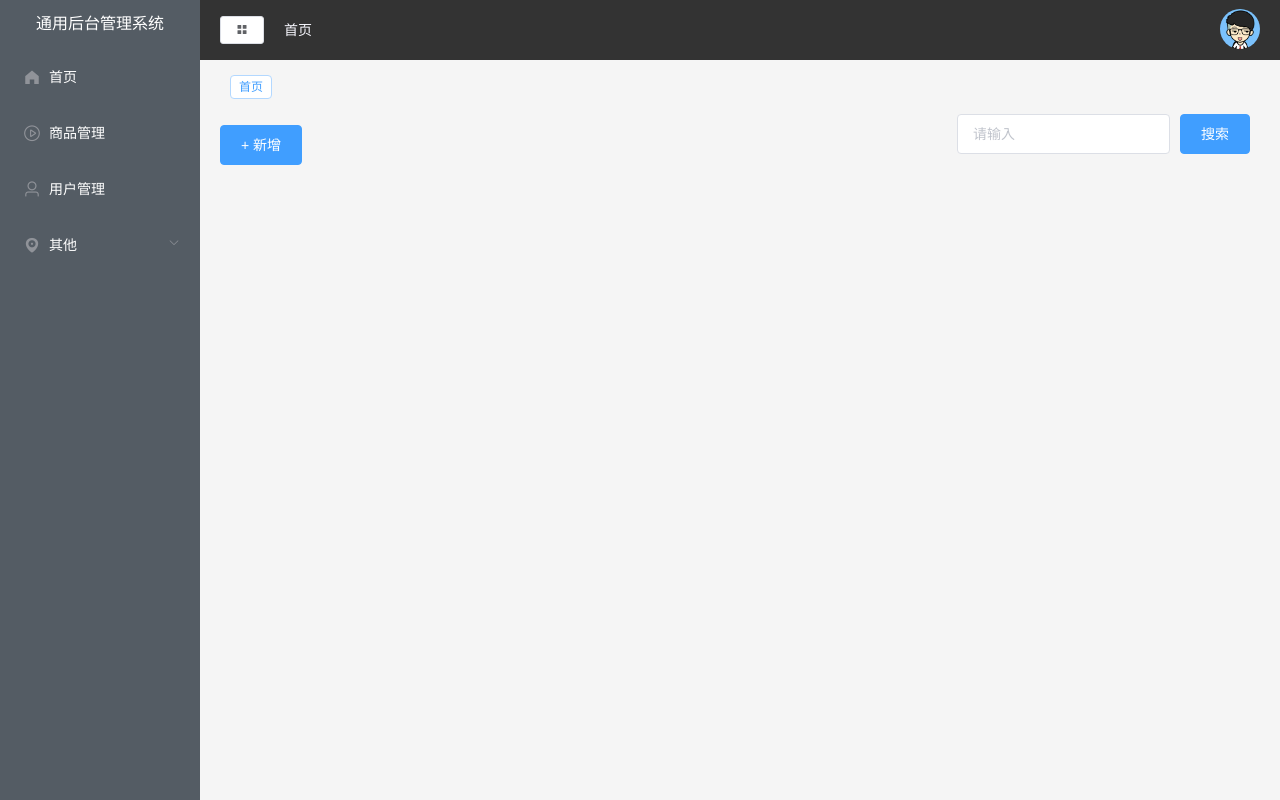
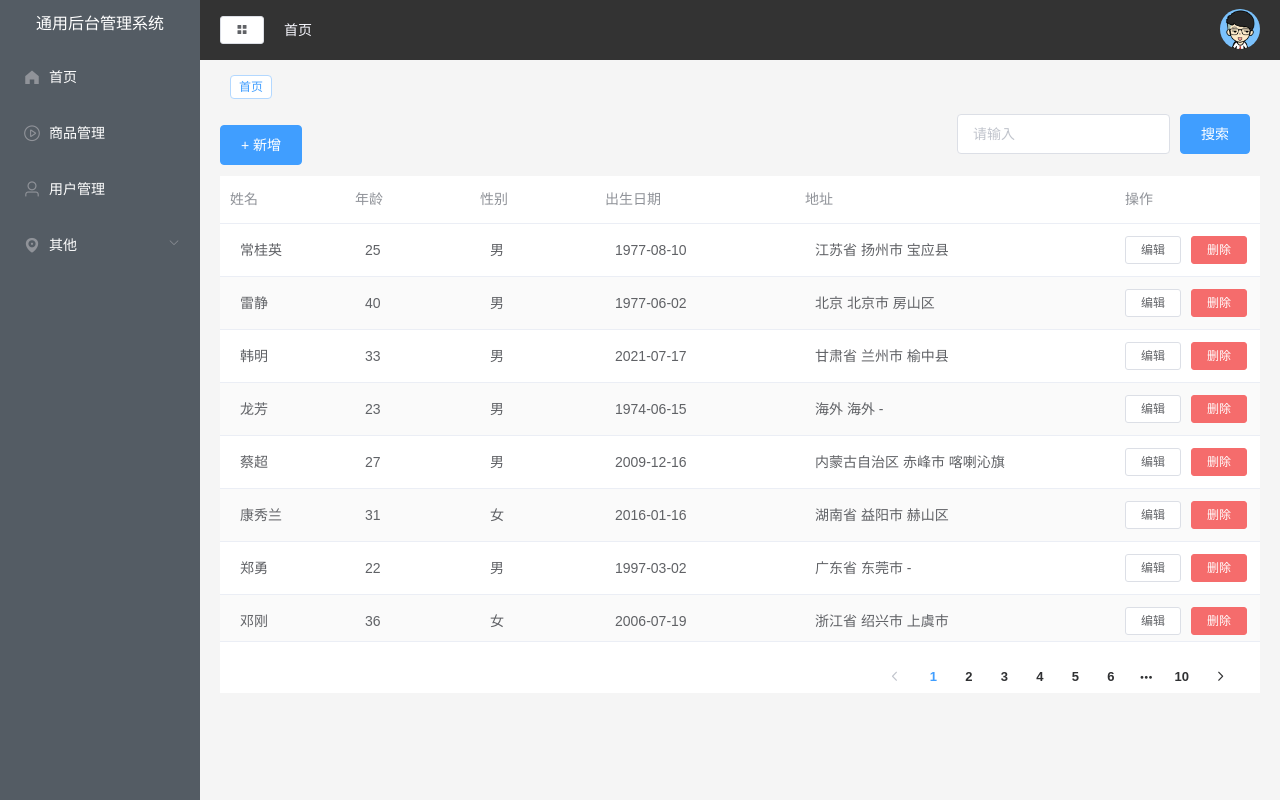
Before and after one commit to xusum/vue-manage, a Vue app: page /user in a window 1280 px wide. Built offline with nearby package versions, Linux system fonts and the light colour scheme.

Commit message:
add user

```diff
--- a/api/data.js
+++ b/api/data.js
@@ -9,9 +9,18 @@
 }
 
 export const getData = () => {
-    return axios .request({
+    return axios.request({
         url: '/home/getData',
         method: 'get',
 
     })
 }
+
+
+export const getUser = (params) => {
+    return axios.request({
+        url: '/user/getUser',
+        method: 'get',
+         params
+    })
+}
--- a/api/mock.js
+++ b/api/mock.js
@@ -7,3 +7,7 @@
 Mock.mock('/home/getData',homeApi.getStatisticalData)
 Mock.mock(/user\/add/,'post',userApi.createUser)
 Mock.mock(/user\/edit/,'post',userApi.updateUser)
+
+Mock.mock(/user\/getUser/, 'get', userApi.getUserList)
+
+Mock.mock(/user\/del/, 'post', userApi.deleteUser)
--- a/src/components/CommonForm.vue
+++ b/src/components/CommonForm.vue
@@ -1,3 +1,4 @@
+<!-- eslint-disable vue/no-mutating-props -->
 <!-- eslint-disable vue/no-parsing-error -->
 <template>
     <el-form ref="form" label-width="100px" :model="form" :inline="inline">
@@ -5,6 +6,7 @@
             <el-input
                 v-if="item.type === 'input'"
                 :placeholder="'请输入' + item.label"
+                eslint-disable-next-line vue
                 v-model="form[item.model]"
             >
             </el-input>
@@ -24,7 +26,6 @@
             <el-select
                 v-if="item.type === 'select'"
                 placeholder="请选择"
-
                 v-model="form[item.model]"
             >
             <el-option
@@ -54,7 +55,5 @@
 
         }
     }
-
-
 }
 </script>
--- /dev/null
+++ b/src/components/CommonTable.vue
@@ -0,0 +1,77 @@
+<!-- eslint-disable vue/no-mutating-props -->
+<template>
+    <div class="common-table">
+        <el-table :data="tableData" height="90%" stripe>
+            <el-table-column show-overflow-tooltip
+                v-for="item in tableLabel"
+                :key="item.prop"
+                :label="item.label"
+                :width="item.width ? item.width : 125"
+
+            >
+                <template slot-scope="scope">
+                    <span style="margin-left: 10px">{{scope.row[item.prop] }}</span>
+                </template>
+            </el-table-column>
+            <el-table-column label="操作" min-width="180">
+                <template slot-scope="scope">
+                    <el-button size="mini" @click="handleEdit(scope.row)">编辑</el-button>
+                    <el-button size="mini" type="danger" @click="handleDelete(scope.row)">删除</el-button>
+                </template>
+
+            </el-table-column>
+        </el-table>
+        <el-pagination
+            class="pager"
+            layout="prev, pager, next"
+            :total="config.total"
+            :current-page.sync="config.page"
+            @current-change="changePage"
+            :page-size="20"
+        >
+
+        </el-pagination>
+    </div>
+</template>
+<script>
+
+
+export default{
+    name:'CommonTable',
+    props:{
+        tableData:Array,
+        tableLabel:Array,
+        config: Object
+
+    },
+    data(){
+        return{
+
+        }
+    },
+    methods:{
+        handleEdit(row){
+            this.$emit('edit', row)
+        },
+        handleDelete(row){
+            this.$emit('del', row)
+        },
+        changePage(page){
+            this.$emit('changePage', page)
+        }
+
+    }
+}
+</script>
+<style lang="less" scoped>
+    .common-table {
+        height: calc(100% - 62px);
+        background-color: #fff;
+        position: relative;
+    }
+    .pager {
+        position: absolute;
+        bottom: 0;
+        right: 20px;
+    }
+</style>
--- a/src/main.js
+++ b/src/main.js
@@ -5,7 +5,8 @@
   Dropdown, DropdownItem, DropdownMenu, Row,
   Col, Table, TableColumn, Card, Breadcrumb,
   BreadcrumbItem, Tag, Form, FormItem, Input,
-  Select, Switch, DatePicker, Option, Dialog} from 'element-ui';
+  Select, Switch, DatePicker, Option, Dialog,
+  Pagination, MessageBox, Message} from 'element-ui';
 import './assets/less/index.less'
 
 
@@ -49,11 +50,20 @@
 Vue.use(Option)
 Vue.use(DatePicker)
 Vue.use(Dialog)
+Vue.use(Pagination)
+
+
+
+
 
 
 
 
 Vue.prototype.$http = http
+Vue.prototype.$confirm = MessageBox.confirm
+Vue.prototype.$message = Message
+
+
 
 new Vue({
   store,
--- a/views/User/index.vue
+++ b/views/User/index.vue
@@ -1,13 +1,7 @@
 <template>
     <div class="manage">
-        <el-dialog :title="operateType === 'add' ? '新增用户' : '更新用户'"
-        :visible.sync="isShow">
-            <common-form
-            :formLabel="opertateFormLabel"
-            :form="operateForm"
-            :inline="true"
-            ref="form"
-            >
+        <el-dialog :title="operateType === 'add' ? '新增用户' : '更新用户'" :visible.sync="isShow">
+            <common-form :formLabel="opertateFormLabel" :form="operateForm" :inline="true" ref="form">
             </common-form>
             <div slot="footer" class="dialog-footer">
                 <el-button @click="isShow = false">取消</el-button>
@@ -16,24 +10,25 @@
         </el-dialog>
         <div class="manage-header">
             <el-button type="primary" @click="addUser">+ 新增</el-button>
-            <common-form
-            :formLabel="formLabel"
-            :form="searchFrom"
-            :inline="true"
-            ref="form"
-            >
-                <el-button type="primary" @click="getList">搜索</el-button>
+            <common-form :formLabel="formLabel" :form="searchFrom" :inline="true" ref="form">
+                <el-button type="primary" @click="getList(searchFrom.keyword)">搜索</el-button>
             </common-form>
         </div>
+        <common-table :tableData="tableData" :tableLabel="tableLabel" :config="config" @changePage="getList()"
+            @edit="editUser" @del="delUser">
+        </common-table>
     </div>
 </template>
 
 <script>
 import CommonForm from '../../src/components/CommonForm.vue';
+import CommonTable from '../../src/components/CommonTable.vue';
+import { getUser } from '../../api/data';
 export default {
     name: 'User',
     components: {
-        CommonForm
+        CommonForm,
+        CommonTable
     },
     data() {
         return {
@@ -76,40 +71,71 @@
                     type: 'input'
                 }
             ],
-            operateForm:{
+            operateForm: {
                 name: '',
                 addr: '',
                 age: '',
                 birth: '',
                 sex: ''
             },
-            formLabel:[
+            formLabel: [
                 {
                     model: "keyword",
                     label: '',
                     type: 'input'
                 }
             ],
-            searchFrom:{
+            searchFrom: {
                 keyword: ''
+            },
+            tableData: [],
+            tableLabel: [
+                {
+                    prop: "name",
+                    label: "姓名"
+                },
+                {
+                    prop: "age",
+                    label: "年龄"
+                },
+                {
+                    prop: "sexLabel",
+                    label: "性别"
+                },
+                {
+                    prop: "birth",
+                    label: "出生日期",
+                    width: 200
+                },
+                {
+                    prop: "addr",
+                    label: "地址",
+                    width: 320
+                },
+            ],
+            config: {
+                page: 1,
+                total: 30
             }
         }
     },
-    methods:{
-        confirm(){
-            if(this.operateType === 'edit'){
+    methods: {
+        confirm() {
+            if (this.operateType === 'edit') {
                 this.$http.post('/user/edit', this.operateForm).then(res => {
                     console.log(res);
                     this.isShow = false
+                    this.getList()
                 })
-            }else{
+            } else {
                 this.$http.post('/user/add', this.operateForm).then(res => {
                     console.log(res);
                     this.isShow = false
+                    this.getList()
                 })
             }
         },
-        addUser(){
+        addUser() {
             this.isShow = true
             this.operateType = 'add'
             this.operateForm = {
@@ -120,16 +146,55 @@
                 sex: ''
             }
         },
-        getList(){
-
+        editUser(row) {
+            this.operateType = 'edit'
+            this.isShow = true
+            this.operateForm = row
+        },
+        delUser(row) {
+            this.$confirm("此操作将永久删除该文件，是否继续？","提示",{
+                confirmButtonText: "确认",
+                cancelButtonText: "取消",
+                type: "warning"
+            }).then(() => {
+                const id = row.id
+                this.$http.post("/user/del",{
+                    params: { id }
+                }).then(()=> {
+                    this.$message({
+                        type: 'success',
+                        message:'删除成功'
+                    })
+                    this.getList()
+                })
+            })
+        },
+        getList(name = '') {
+            this.config.loading = true
+            name ? (this.config.page = 1) : ''
+            getUser({
+                page: this.config.page,
+                name
+            }).then(({ data: res }) =>{
+                // console.log(res, 'res');
+                this.tableData =  res.list.map(item => {
+                    item.sexLabel = item.sex === 0 ? "女" : "男"
+                    return item
+                })
+                this.config.total = res.count
+                this.config.loading = false
+            })
         }
+    },
+    created(){
+        this.getList()
     }
 }
 </script>
 <style lang="less" scoped>
-    .manage-header{
-        display: flex;
-        justify-content: space-between;
-        align-items: center;
-    }
+.manage-header {
+    display: flex;
+    justify-content: space-between;
+    align-items: center;
+}
 </style>
```
